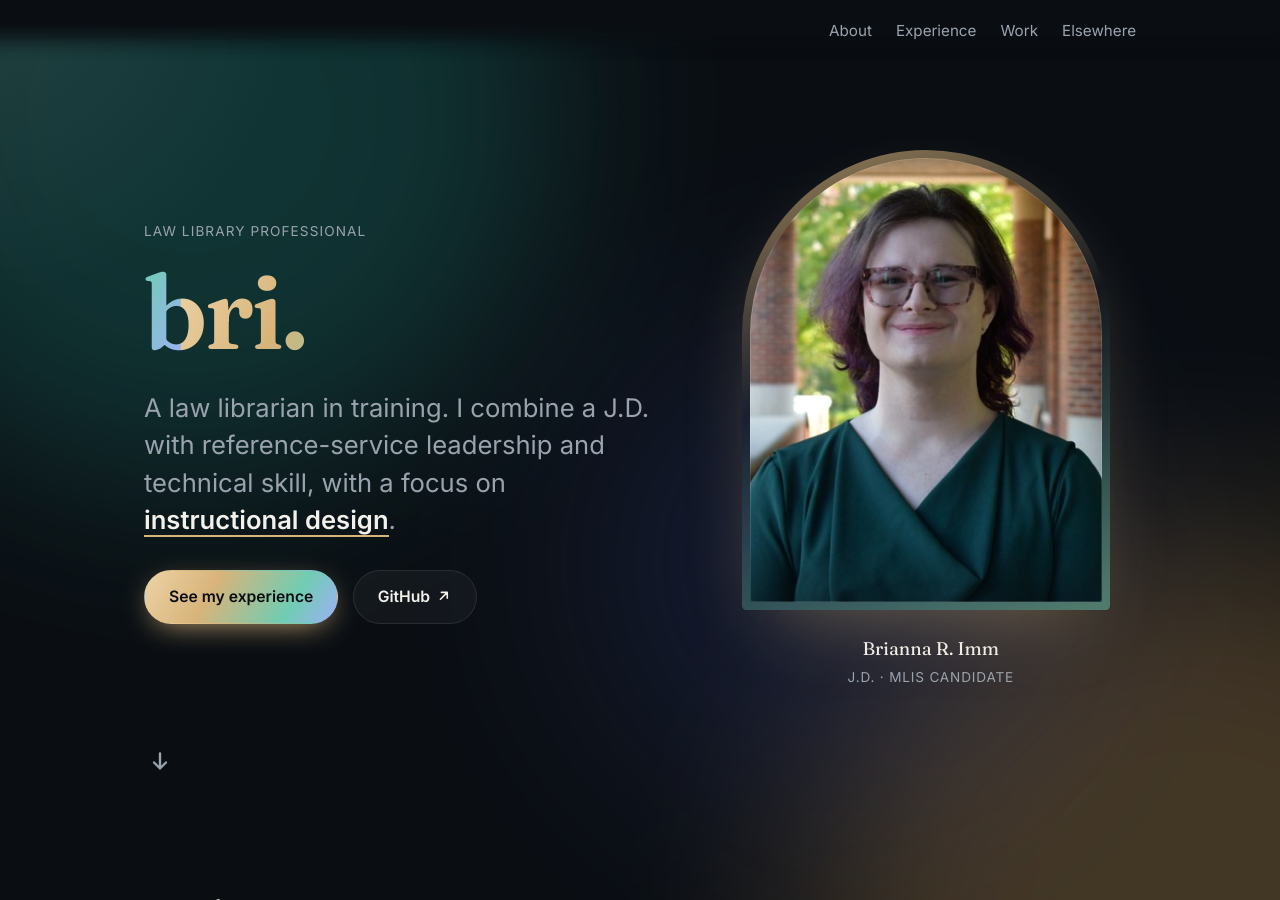
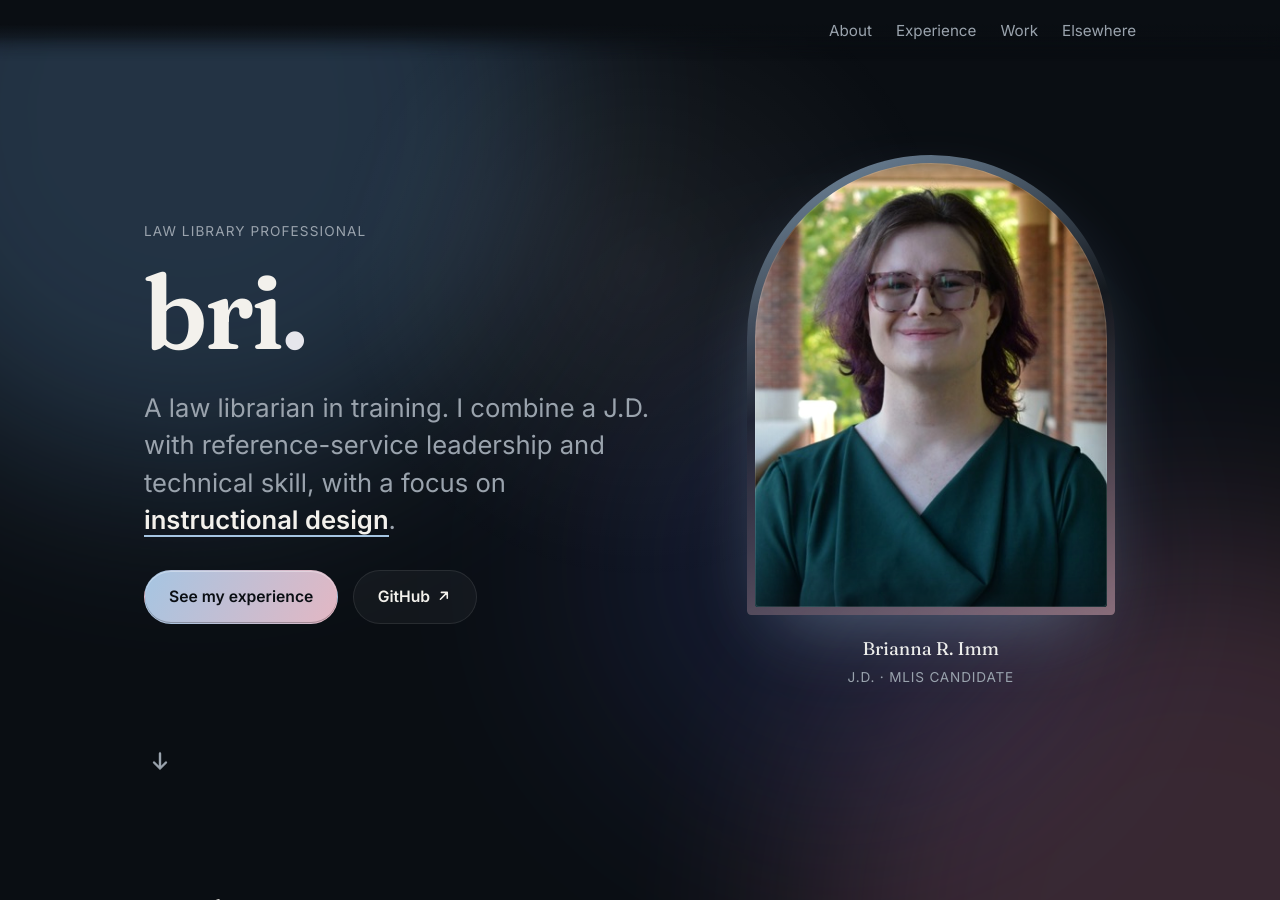
Before and after one commit to briannarimm/briannarimm.github.io, a Jekyll site: the page built from index.html, in a window 1280 px wide and 900 px high. Built offline with Jekyll 4.4.1, drawn with Linux system fonts in a browser that asks for light colours.

Commit message:
Brand colors: replace gold and teal with the blue and pink accents
- Retire --a and --b; add --wm-blue, --wm-pink, --wm-white, --accent-blue,
  --accent-pink, --shadow-1, --shadow-2, plus --card-fill and --btn-depth.
- --grad is now the blue-to-pink sweep.
- Map every gold use to --accent-blue and every teal label to --accent-pink.
- Primary buttons get the depth recipe; cards and glass tiles get the
  gradient fill and the resting shadow.
- Aurora blobs b1 and b2 move to dusty blue and dusty pink.
- Remove gradient text, the shimmer keyframes, and the shimmer sync code.

Co-Authored-By: Claude Opus 5.5 <noreply@anthropic.com>
Claude-Session: https://claude.ai/code/session_0147Uf4XhnPk1AgYScdQEiX1

```diff
--- a/index.html
+++ b/index.html
@@ -4,7 +4,7 @@ layout: default
     <section class="hero">
       <div class="hero-text">
         <p class="eyebrow reveal">Law library professional</p>
-        <h1 class="hero-logo grad reveal" aria-label="Brianna Imm">bri<span aria-hidden="true">.</span></h1>
+        <h1 class="hero-logo reveal" aria-label="Brianna Imm">bri<span aria-hidden="true">.</span></h1>
         <p class="lead reveal">
           A law librarian in training. I combine a J.D. with reference-service leadership and technical skill, with a focus on
           <span class="rotator" aria-live="off"><span class="rotator-word">legal research</span></span>.
--- a/items/index.html
+++ b/items/index.html
@@ -11,7 +11,7 @@ description: "Papers and projects by Brianna R. Imm: legal scholarship, library
         <a href="{{ '/' | relative_url }}"><svg class="ico" aria-hidden="true"><use href="#arrow-left"/></svg> Home</a>
       </nav>
       <p class="eyebrow reveal">The collection</p>
-      <h1 class="item-title reveal">Papers &amp; <span class="grad">Projects</span></h1>
+      <h1 class="item-title reveal">Papers &amp; Projects</h1>
       <p class="lead reveal">Legal scholarship, library systems, and software for legal research and learning. Each item has a full record with Dublin Core metadata.</p>
       <div class="toolbar reveal">
         <div class="filters" role="group" aria-label="Filter papers and projects">
--- a/script.js
+++ b/script.js
@@ -29,15 +29,6 @@ if (heroLogo && navBrand) {
   let heroDocTop = 0, heroLeft = 0, brandTop = 0, brandLeft = 0, scaleRatio = 1, travel = 1;
   const FADE = 0.08; // part of the travel used for the crossfade
   const ease = (t) => t * t * (3 - 2 * t);
-
-  // Run both shimmer animations on the same clock, so their colors match.
-  const syncShimmer = () => {
-    [heroLogo, navBrand].forEach((el) => {
-      (el.getAnimations ? el.getAnimations() : []).forEach((a) => {
-        if (a.animationName === "shimmer") a.startTime = 0;
-      });
-    });
-  };
 
   // Measure with fractional pixels. The brand is measured without its transform.
   const measureLogo = () => {
@@ -100,9 +91,11 @@ if (heroLogo && navBrand) {
 
   // After the reveal animation, turn off the hero's opacity transition, so the
   // crossfade follows the scroll at once in both directions.
+  let settled = false;
   const settle = () => {
-    if (heroLogo.classList.contains("settled")) return;
-    heroLogo.classList.add("settled");
+    if (settled) return;
+    settled = true;
+    heroLogo.style.transition = "none";
     measureLogo();
     syncLogo();
   };
@@ -112,7 +105,6 @@ if (heroLogo && navBrand) {
   setTimeout(settle, 1600);
 
   measureLogo();
-  syncShimmer();
   syncLogo();
   window.addEventListener("scroll", () => requestAnimationFrame(syncLogo), { passive: true });
   window.addEventListener("resize", () => {
@@ -122,7 +114,6 @@ if (heroLogo && navBrand) {
   if (document.fonts && document.fonts.ready) {
     document.fonts.ready.then(() => {
       measureLogo();
-      syncShimmer();
       syncLogo();
     });
   }
--- a/style.css
+++ b/style.css
@@ -4,10 +4,17 @@
   --muted: #9aa3ad;
   --card: rgba(255, 255, 255, 0.04);
   --border: rgba(255, 255, 255, 0.09);
-  --a: #d8b47a;
-  --b: #1f8f78;
+  --wm-blue: #a5c5e2;
+  --wm-pink: #e3b7c3;
+  --wm-white: #e6e6ec;
+  --accent-blue: #a5c5e2;
+  --accent-pink: #e3b7c3;
   --c: #7f95e8;
-  --grad: linear-gradient(120deg, #ecd3a6, var(--a) 35%, #6fcdb3 75%, #9fb0f5);
+  --grad: linear-gradient(120deg, #a5c5e2, #e3b7c3);
+  --shadow-1: 0 1px 0 rgba(255, 255, 255, 0.06) inset, 0 8px 24px -12px rgba(0, 0, 0, 0.6);
+  --shadow-2: 0 20px 60px -24px rgba(165, 197, 226, 0.45);
+  --btn-depth: inset 0 1px 0 rgba(255, 255, 255, 0.35), inset 0 -1px 0 rgba(0, 0, 0, 0.25);
+  --card-fill: linear-gradient(160deg, rgba(255, 255, 255, 0.07), rgba(255, 255, 255, 0.02));
   --serif: "Fraunces", "Iowan Old Style", Georgia, serif;
 }
 
@@ -35,8 +42,8 @@ a { color: inherit; text-decoration: none; }
   opacity: 0.38;
   animation: drift 24s ease-in-out infinite alternate;
 }
-.b1 { background: #1a6f66; top: -20vmax; left: -15vmax; }
-.b2 { background: #b8894a; bottom: -25vmax; right: -15vmax; animation-duration: 30s; animation-delay: -8s; opacity: 0.32; }
+.b1 { background: #4a6f94; top: -20vmax; left: -15vmax; }
+.b2 { background: #9a5d73; bottom: -25vmax; right: -15vmax; animation-duration: 30s; animation-delay: -8s; opacity: 0.32; }
 .b3 { background: #3b4a9e; top: 30vh; left: 40vw; width: 35vmax; height: 35vmax; animation-duration: 36s; animation-delay: -15s; opacity: 0.2; }
 
 @keyframes drift {
@@ -70,7 +77,7 @@ main, footer {
   line-height: 1.02; letter-spacing: -0.03em;
   transform-origin: left top;
 }
-.brand span { color: var(--a); }
+.brand span { color: var(--wm-white); }
 .has-hero-logo .brand { opacity: 0; pointer-events: none; }
 .has-hero-logo .brand.is-active { opacity: 1; }
 .has-hero-logo .brand.is-docked { opacity: 1; pointer-events: auto; }
@@ -96,19 +103,10 @@ h1 {
 }
 .hero-logo { font-weight: 600; width: fit-content; }
 .hero-logo.is-floating { pointer-events: none; }
-.js .hero-logo.settled { transition: none; }
-.grad,
-.has-hero-logo .brand {
-  background: var(--grad); background-size: 200% 100%;
-  -webkit-background-clip: text; background-clip: text; color: transparent;
-  animation: shimmer 8s linear infinite;
-}
-.hero-logo span,
-.has-hero-logo .brand span { color: inherit; }
-@keyframes shimmer { to { background-position: 200% 0; } }
+.hero-logo span { color: var(--wm-white); }
 
 .lead { font-size: clamp(1.15rem, 2.8vw, 1.6rem); color: var(--muted); max-width: 36rem; margin: 0 0 2rem; line-height: 1.45; }
-.rotator { color: var(--fg); font-weight: 600; white-space: nowrap; border-bottom: 2px solid var(--a); }
+.rotator { color: var(--fg); font-weight: 600; white-space: nowrap; border-bottom: 2px solid var(--accent-blue); }
 .rotator-word { display: inline-block; transition: opacity 0.35s, transform 0.35s; }
 .rotator-word.out { opacity: 0; transform: translateY(0.4em); }
 
@@ -119,8 +117,13 @@ h1 {
   transition: transform 0.2s, border-color 0.2s, box-shadow 0.2s;
 }
 .btn:hover { transform: translateY(-2px); border-color: rgba(255, 255, 255, 0.3); }
-.btn.primary { background: var(--grad); border-color: transparent; color: #0a0e13; box-shadow: 0 8px 30px -10px var(--a); }
-.btn.primary:hover { box-shadow: 0 12px 40px -8px var(--a); }
+.btn.primary,
+.plink.primary {
+  background: var(--grad); border-color: transparent; color: #0a0e13;
+  box-shadow: var(--btn-depth);
+}
+.btn.primary:hover,
+.plink.primary:hover { border-color: transparent; box-shadow: var(--btn-depth), var(--shadow-2); }
 
 .scroll-hint {
   position: absolute; bottom: 1.5rem; left: 0;
@@ -130,7 +133,7 @@ h1 {
 
 /* ---------- sections ---------- */
 h2 { font-size: clamp(1.9rem, 5vw, 2.7rem); font-weight: 400; letter-spacing: -0.02em; margin: 0 0 2rem; }
-h2 .num { font-size: 0.9rem; color: var(--a); font-weight: 600; letter-spacing: 0.1em; vertical-align: super; margin-right: 0.6rem; }
+h2 .num { font-size: 0.9rem; color: var(--accent-blue); font-weight: 600; letter-spacing: 0.1em; vertical-align: super; margin-right: 0.6rem; }
 
 .about-grid { display: grid; gap: 2.5rem; grid-template-columns: 1.4fr 1fr; align-items: start; }
 .about-grid p { margin: 0 0 1.2rem; color: #d6d2e4; }
@@ -142,7 +145,7 @@ h2 .num { font-size: 0.9rem; color: var(--a); font-weight: 600; letter-spacing:
   border: 1px solid var(--border); background: var(--card); color: var(--muted);
   transition: color 0.2s, border-color 0.2s, transform 0.2s;
 }
-.chips li:hover { color: var(--fg); border-color: var(--a); transform: translateY(-2px); }
+.chips li:hover { color: var(--fg); border-color: var(--accent-blue); transform: translateY(-2px); }
 
 /* ---------- cards ---------- */
 .grid { display: grid; gap: 1.25rem; grid-template-columns: repeat(auto-fit, minmax(17rem, 1fr)); }
@@ -150,33 +153,33 @@ h2 .num { font-size: 0.9rem; color: var(--a); font-weight: 600; letter-spacing:
 .card {
   position: relative; display: flex; flex-direction: column; gap: 0.5rem;
   padding: 1.6rem; border-radius: 1.2rem;
-  background: var(--card); border: 1px solid var(--border);
+  background: var(--card-fill); border: 1px solid var(--border); box-shadow: var(--shadow-1);
   backdrop-filter: blur(10px);
   transform: perspective(900px) rotateX(var(--rx, 0deg)) rotateY(var(--ry, 0deg));
   transition: transform 0.15s ease-out, border-color 0.3s, box-shadow 0.3s;
 }
-a.card:hover, .card.tilt:hover { border-color: transparent; box-shadow: 0 0 0 1px var(--a), 0 20px 60px -24px var(--a); }
+a.card:hover, .card.tilt:hover { border-color: transparent; box-shadow: 0 0 0 1px var(--accent-blue), var(--shadow-2); }
 .card h3 { margin: 0.2rem 0 0; font-size: 1.3rem; letter-spacing: -0.02em; }
 .card p { margin: 0; color: var(--muted); font-size: 0.98rem; flex: 1; }
-.tag { font-size: 0.75rem; letter-spacing: 0.1em; text-transform: uppercase; color: #6fcdb3; font-weight: 600; }
+.tag { font-size: 0.75rem; letter-spacing: 0.1em; text-transform: uppercase; color: var(--accent-pink); font-weight: 600; }
 .more { margin-top: 0.8rem; font-weight: 600; font-size: 0.95rem; }
 .more i { display: inline-block; font-style: normal; transition: transform 0.2s; }
 .ico { width: 1em; height: 1em; vertical-align: -0.12em; margin-left: 0.15em; }
 a.card:hover .more i { transform: translateX(6px); }
-.card.soon { border-style: dashed; background: transparent; }
-.card.soon .tag { color: var(--a); }
+.card.soon { border-style: dashed; background: transparent; box-shadow: none; }
+.card.soon .tag { color: var(--accent-blue); }
 
 /* ---------- links ---------- */
 .links { display: grid; gap: 0.8rem; }
 .links a {
   display: flex; align-items: center; gap: 1rem; padding: 1.1rem 1.4rem;
-  border: 1px solid var(--border); border-radius: 1rem; background: var(--card);
+  border: 1px solid var(--border); border-radius: 1rem; background: var(--card-fill); box-shadow: var(--shadow-1);
   transition: border-color 0.2s, transform 0.2s, background 0.2s;
 }
-.links a:hover { border-color: var(--a); transform: translateX(6px); background: rgba(216, 180, 122, 0.07); }
+.links a:hover { border-color: var(--accent-blue); transform: translateX(6px); background: rgba(165, 197, 226, 0.07); }
 .links b { min-width: 5rem; }
 .links span { color: var(--muted); flex: 1; overflow-wrap: anywhere; }
-.links i { font-style: normal; color: var(--a); display: grid; }
+.links i { font-style: normal; color: var(--accent-blue); display: grid; }
 
 footer { padding: 3rem 0 4rem; color: var(--muted); font-size: 0.9rem; border-top: 1px solid var(--border); }
 footer p { margin: 0; }
@@ -204,8 +207,8 @@ footer p { margin: 0; }
 .frame {
   position: relative; aspect-ratio: 4 / 5;
   border-radius: 999px 999px 1.4rem 1.4rem;
-  padding: 0.5rem; background: linear-gradient(160deg, rgba(216, 180, 122, 0.7), rgba(255, 255, 255, 0.04) 45%, rgba(111, 205, 179, 0.5));
-  box-shadow: 0 30px 80px -30px rgba(216, 180, 122, 0.45);
+  padding: 0.5rem; background: linear-gradient(160deg, rgba(165, 197, 226, 0.7), rgba(255, 255, 255, 0.04) 45%, rgba(227, 183, 195, 0.5));
+  box-shadow: 0 30px 80px -30px rgba(165, 197, 226, 0.45);
   transform: translate3d(var(--px, 0), var(--py, 0), 0);
   transition: transform 0.2s ease-out;
 }
@@ -229,19 +232,19 @@ footer p { margin: 0; }
 .timeline li:last-child { padding-bottom: 0; }
 .timeline li::before {
   content: ""; position: absolute; left: calc(-1.6rem - 5px); top: 0.55rem;
-  width: 9px; height: 9px; border-radius: 50%; background: var(--a);
-  box-shadow: 0 0 0 4px var(--bg), 0 0 14px var(--a);
+  width: 9px; height: 9px; border-radius: 50%; background: var(--accent-blue);
+  box-shadow: 0 0 0 4px var(--bg), 0 0 14px var(--accent-blue);
 }
-.when { font-size: 0.78rem; letter-spacing: 0.1em; text-transform: uppercase; color: #6fcdb3; font-weight: 600; }
+.when { font-size: 0.78rem; letter-spacing: 0.1em; text-transform: uppercase; color: var(--accent-pink); font-weight: 600; }
 .timeline h3 { margin: 0.2rem 0 0; font-size: 1.2rem; letter-spacing: -0.02em; }
-.timeline .org { margin: 0 0 0.4rem; color: var(--a); font-size: 0.95rem; }
+.timeline .org { margin: 0 0 0.4rem; color: var(--accent-blue); font-size: 0.95rem; }
 .timeline p:last-child { margin: 0; color: var(--muted); font-size: 0.98rem; max-width: 40rem; }
 
 .edu h3 { font-size: 1.3rem; margin: 0 0 1rem; letter-spacing: -0.02em; }
 .edu-grid { display: grid; gap: 1rem; grid-template-columns: repeat(auto-fit, minmax(15rem, 1fr)); }
 .edu-grid > div {
   display: flex; flex-direction: column; gap: 0.3rem; padding: 1.2rem 1.3rem;
-  border: 1px solid var(--border); border-radius: 1rem; background: var(--card);
+  border: 1px solid var(--border); border-radius: 1rem; background: var(--card-fill); box-shadow: var(--shadow-1);
 }
 .edu-grid span { color: var(--muted); font-size: 0.92rem; }
 .edu-grid small { color: var(--muted); font-size: 0.82rem; line-height: 1.5; margin-top: 0.3rem; }
@@ -259,7 +262,7 @@ h3.sub { font-size: 1.3rem; margin: 3rem 0 1rem; letter-spacing: -0.02em; }
 @media (max-width: 40rem) { .tiles { grid-template-columns: 1fr; } }
 .tiles > div {
   display: flex; flex-direction: column; gap: 0.4rem; padding: 1.2rem 1.3rem;
-  border: 1px solid var(--border); border-radius: 1rem; background: var(--card);
+  border: 1px solid var(--border); border-radius: 1rem; background: var(--card-fill); box-shadow: var(--shadow-1);
 }
 .tiles b { font-family: var(--serif); font-weight: 600; font-size: 1.05rem; letter-spacing: -0.01em; }
 .tiles span { color: var(--muted); font-size: 0.92rem; line-height: 1.55; }
@@ -292,7 +295,7 @@ h3.sub { font-size: 1.3rem; margin: 3rem 0 1rem; letter-spacing: -0.02em; }
 .card-top { display: flex; flex-direction: column; align-items: flex-start; gap: 0.45rem; min-height: 3.1rem; }
 .badge {
   font-size: 0.68rem; letter-spacing: 0.08em; text-transform: uppercase; font-weight: 600;
-  color: var(--a); border: 1px solid rgba(216, 180, 122, 0.4); border-radius: 999px; padding: 0.1rem 0.6rem;
+  color: var(--accent-blue); border: 1px solid rgba(165, 197, 226, 0.4); border-radius: 999px; padding: 0.1rem 0.6rem;
 }
 .card-links { display: flex; flex-wrap: wrap; gap: 0.6rem; margin-top: 0.9rem; }
 .plink {
@@ -301,8 +304,7 @@ h3.sub { font-size: 1.3rem; margin: 3rem 0 1rem; letter-spacing: -0.02em; }
   border: 1px solid var(--border); background: var(--card);
   transition: transform 0.2s, border-color 0.2s, background 0.2s;
 }
-.plink:hover { transform: translateY(-2px); border-color: var(--a); }
-.plink.primary { background: var(--grad); border-color: transparent; color: #0a0e13; }
+.plink:hover { transform: translateY(-2px); border-color: var(--accent-blue); }
 .note { margin: 1.5rem 0 0; color: var(--muted); font-size: 0.88rem; }
 .grid { grid-template-columns: repeat(auto-fit, minmax(min(100%, 18rem), 1fr)); }
 
@@ -327,8 +329,8 @@ section[id] { scroll-margin-top: 4.5rem; }
 .ph {
   position: absolute; inset: 0; display: grid; place-items: center;
   background:
-    radial-gradient(120% 90% at 15% 10%, rgba(31, 143, 120, 0.45), transparent 60%),
-    radial-gradient(90% 90% at 90% 100%, rgba(216, 180, 122, 0.4), transparent 60%),
+    radial-gradient(120% 90% at 15% 10%, rgba(165, 197, 226, 0.4), transparent 60%),
+    radial-gradient(90% 90% at 90% 100%, rgba(227, 183, 195, 0.4), transparent 60%),
     #0f141b;
 }
 .ph span { font-family: var(--serif); font-size: 4.2rem; line-height: 1; color: rgba(243, 241, 236, 0.85); }
@@ -340,7 +342,7 @@ section[id] { scroll-margin-top: 4.5rem; }
   backdrop-filter: blur(6px);
 }
 .card-title { color: inherit; }
-.card-title:hover { color: var(--a); }
+.card-title:hover { color: var(--accent-blue); }
 .card[hidden] { display: none; }
 
 /* ---------- filters, search, empty state ---------- */
@@ -353,7 +355,7 @@ section[id] { scroll-margin-top: 4.5rem; }
 }
 .filter span { margin-left: 0.3rem; font-size: 0.78rem; opacity: 0.7; }
 .filter:hover { color: var(--fg); border-color: rgba(255, 255, 255, 0.25); }
-.filter[aria-pressed="true"] { color: #0a0e13; background: var(--a); border-color: transparent; }
+.filter[aria-pressed="true"] { color: #0a0e13; background: var(--accent-blue); border-color: transparent; }
 .empty { color: var(--muted); padding: 2rem 0; }
 .more-row { display: flex; align-items: center; justify-content: space-between; gap: 1rem 2rem; flex-wrap: wrap; margin-top: 2rem; }
 .more-row .note { margin: 0; }
@@ -364,7 +366,7 @@ section[id] { scroll-margin-top: 4.5rem; }
   width: min(22rem, 100%); padding: 0.6rem 1.1rem; border-radius: 999px;
   border: 1px solid var(--border); background: var(--card); outline: none;
 }
-.search input:focus { border-color: var(--a); }
+.search input:focus { border-color: var(--accent-blue); }
 .search { flex: 0 1 22rem; }
 .search input { width: 100%; }
 
@@ -405,13 +407,13 @@ section[id] { scroll-margin-top: 4.5rem; }
   color: var(--fg); background: rgba(10, 14, 19, 0.65); border: 1px solid rgba(255, 255, 255, 0.18);
   backdrop-filter: blur(6px); transition: background 0.2s, border-color 0.2s;
 }
-.cbtn:hover { border-color: var(--a); background: rgba(10, 14, 19, 0.85); }
+.cbtn:hover { border-color: var(--accent-blue); background: rgba(10, 14, 19, 0.85); }
 .cbtn .ico { margin: 0; width: 1.1rem; height: 1.1rem; }
 .cbtn.prev { left: 0.8rem; }
 .cbtn.next { right: 0.8rem; }
 .dots { display: flex; justify-content: center; gap: 0.45rem; margin-top: 0.9rem; }
 .dots button { width: 0.5rem; height: 0.5rem; padding: 0; border-radius: 999px; border: 0; cursor: pointer; background: rgba(255, 255, 255, 0.22); transition: width 0.25s, background 0.25s; }
-.dots button[aria-current="true"] { width: 1.4rem; background: var(--a); }
+.dots button[aria-current="true"] { width: 1.4rem; background: var(--accent-blue); }
 
 .pdf-embed { margin: 3rem 0 0; border-radius: 1.2rem; overflow: hidden; border: 1px solid var(--border); background: #10151c; }
 .pdf-embed object { display: block; width: 100%; height: min(80vh, 60rem); }
@@ -425,10 +427,10 @@ section[id] { scroll-margin-top: 4.5rem; }
 .prose h3 { font-size: 1.25rem; margin: 1.8rem 0 0.6rem; }
 .prose p, .prose ul, .prose ol { margin: 0 0 1.1rem; }
 .prose li { margin-bottom: 0.35rem; }
-.prose a { color: var(--a); text-decoration: underline; text-decoration-color: rgba(216, 180, 122, 0.4); text-underline-offset: 0.2em; }
-.prose a:hover { text-decoration-color: var(--a); }
+.prose a { color: var(--accent-blue); text-decoration: underline; text-decoration-color: rgba(165, 197, 226, 0.4); text-underline-offset: 0.2em; }
+.prose a:hover { text-decoration-color: var(--accent-blue); }
 .prose strong { color: var(--fg); }
-.prose blockquote { margin: 1.5rem 0; padding: 0.2rem 0 0.2rem 1.2rem; border-left: 2px solid var(--a); color: var(--muted); font-style: italic; }
+.prose blockquote { margin: 1.5rem 0; padding: 0.2rem 0 0.2rem 1.2rem; border-left: 2px solid var(--accent-blue); color: var(--muted); font-style: italic; }
 .prose code { font-size: 0.88em; padding: 0.1em 0.4em; border-radius: 0.35rem; background: rgba(255, 255, 255, 0.07); }
 .prose pre { overflow-x: auto; padding: 1rem 1.2rem; border-radius: 0.8rem; background: rgba(255, 255, 255, 0.05); border: 1px solid var(--border); }
 .prose pre code { padding: 0; background: none; }
@@ -438,15 +440,15 @@ section[id] { scroll-margin-top: 4.5rem; }
 .prose hr { border: 0; border-top: 1px solid var(--border); margin: 2rem 0; }
 
 .item-side { display: grid; gap: 1.2rem; position: sticky; top: 5rem; }
-.side-block { padding: 1.2rem 1.3rem; border: 1px solid var(--border); border-radius: 1rem; background: var(--card); }
-.side-h { font-family: "Inter", system-ui, sans-serif; font-size: 0.75rem; font-weight: 600; letter-spacing: 0.1em; text-transform: uppercase; color: #6fcdb3; margin: 0 0 0.8rem; }
+.side-block { padding: 1.2rem 1.3rem; border: 1px solid var(--border); border-radius: 1rem; background: var(--card-fill); box-shadow: var(--shadow-1); }
+.side-h { font-family: "Inter", system-ui, sans-serif; font-size: 0.75rem; font-weight: 600; letter-spacing: 0.1em; text-transform: uppercase; color: var(--accent-pink); margin: 0 0 0.8rem; }
 .side-p { margin: 0; color: var(--muted); font-size: 0.92rem; }
-.side-p a { color: var(--a); }
+.side-p a { color: var(--accent-blue); }
 .side-block .chips li { font-size: 0.82rem; padding: 0.3rem 0.75rem; }
 .files { list-style: none; margin: 0; padding: 0; display: grid; gap: 0.5rem; }
 .files a { display: flex; gap: 0.6rem; align-items: flex-start; padding: 0.55rem 0.7rem; border-radius: 0.7rem; border: 1px solid var(--border); transition: border-color 0.2s; }
-.files a:hover { border-color: var(--a); }
-.files .ico { color: var(--a); margin: 0.2rem 0 0; flex: none; }
+.files a:hover { border-color: var(--accent-blue); }
+.files .ico { color: var(--accent-blue); margin: 0.2rem 0 0; flex: none; }
 .files b { display: block; font-weight: 500; font-size: 0.92rem; overflow-wrap: anywhere; }
 .files small { display: block; color: var(--muted); font-size: 0.8rem; }
 
@@ -457,8 +459,8 @@ section[id] { scroll-margin-top: 4.5rem; }
 .dc-row { display: grid; grid-template-columns: 11rem minmax(0, 1fr); gap: 1rem; padding: 0.85rem 0; border-bottom: 1px solid var(--border); }
 .dc-row dt { color: var(--muted); font-size: 0.78rem; font-weight: 600; letter-spacing: 0.1em; text-transform: uppercase; padding-top: 0.2rem; }
 .dc-row dd { margin: 0; display: flex; flex-direction: column; gap: 0.25rem; overflow-wrap: anywhere; }
-.dc-row dd a { color: var(--a); }
-.cite { margin-top: 2.5rem; padding: 1.4rem 1.5rem; border: 1px solid var(--border); border-radius: 1rem; background: var(--card); }
+.dc-row dd a { color: var(--accent-blue); }
+.cite { margin-top: 2.5rem; padding: 1.4rem 1.5rem; border: 1px solid var(--border); border-radius: 1rem; background: var(--card-fill); box-shadow: var(--shadow-1); }
 .cite-text { margin: 0 0 0.8rem; font-family: var(--serif); font-size: 1.05rem; line-height: 1.6; overflow-wrap: anywhere; }
 
 @media (max-width: 48rem) {
```
Also changed, not shown: _includes/head.html (line endings or trailing spaces).
